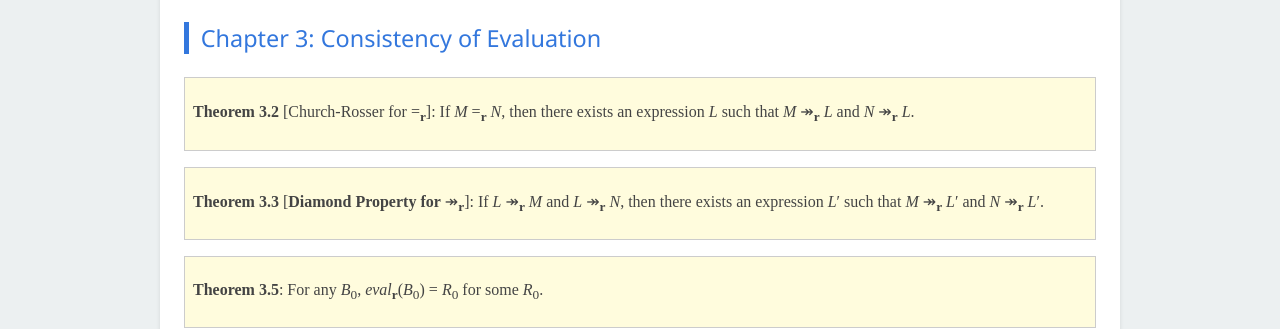
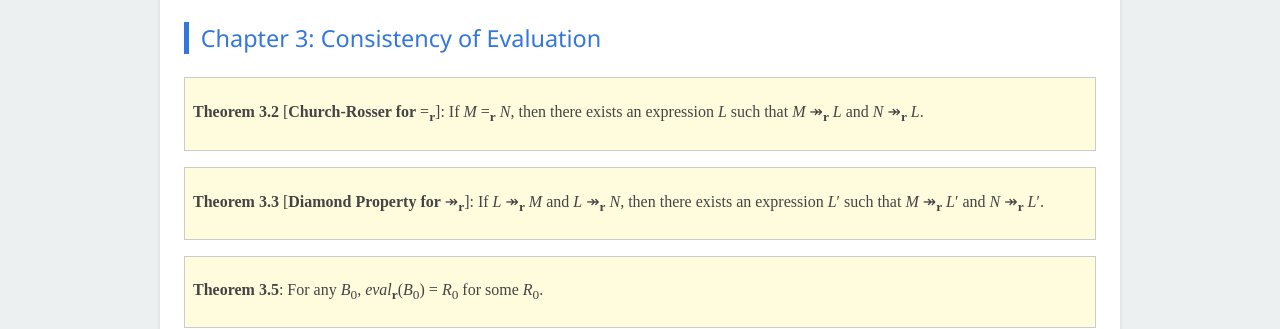
Before and after one commit to fuzeyi/efanzh.github.io, a Jekyll site: the page built from _posts/2016-06-04-programming-languages-and-lambda-calculi-exercises.md, in a window 1280 px wide and 900 px high, scrolled down 9184 px. Shown: the part 157-486 px from the top of the window. Built offline with Jekyll 4.4.1, drawn with Linux system fonts in a browser that asks for light colours.

Commit message:
Format text

```diff
--- a/_posts/2016-06-04-programming-languages-and-lambda-calculi-exercises.md
+++ b/_posts/2016-06-04-programming-languages-and-lambda-calculi-exercises.md
@@ -386,7 +386,7 @@ Induction over the structure of *P* ⋄ *P*′:
 
 ### Chapter 3: Consistency of Evaluation
 
-> **Theorem 3.2** [Church-Rosser for =<sub>**r**</sub>]: If *M* =<sub>**r**</sub> *N*, then there exists an expression
+> **Theorem 3.2** [**Church-Rosser for** =<sub>**r**</sub>]: If *M* =<sub>**r**</sub> *N*, then there exists an expression
 > *L* such that *M* ↠<sub>**r**</sub> *L* and *N* ↠<sub>**r**</sub> *L*.
 
 > **Theorem 3.3** [**Diamond Property for** ↠<sub>**r**</sub>]: If *L* ↠<sub>**r**</sub> *M* and
```
